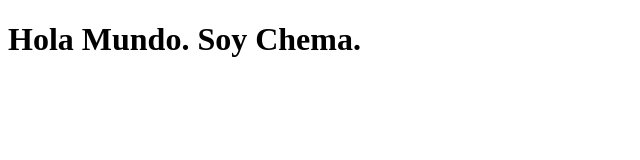
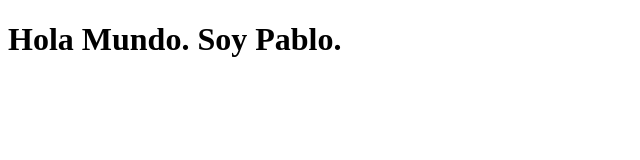
Before and after one commit to Pgarcia1989/ruidokreativo.github.io, a plain HTML site: page index.html in a window 1280 px wide. Shown: the full height of the page, 0-640 px from the left. Drawn offline with Linux system fonts and the light colour scheme.

Commit message:
Cambio de Nombre

```diff
--- a/index.html
+++ b/index.html
@@ -5,7 +5,7 @@
 	<title>Bienvenido a tutti</title>
 </head>
 <body>
-	<h1>Hola Mundo. Soy Chema.</h1>
+	<h1>Hola Mundo. Soy Pablo.</h1>
 
 </body>
 
```
